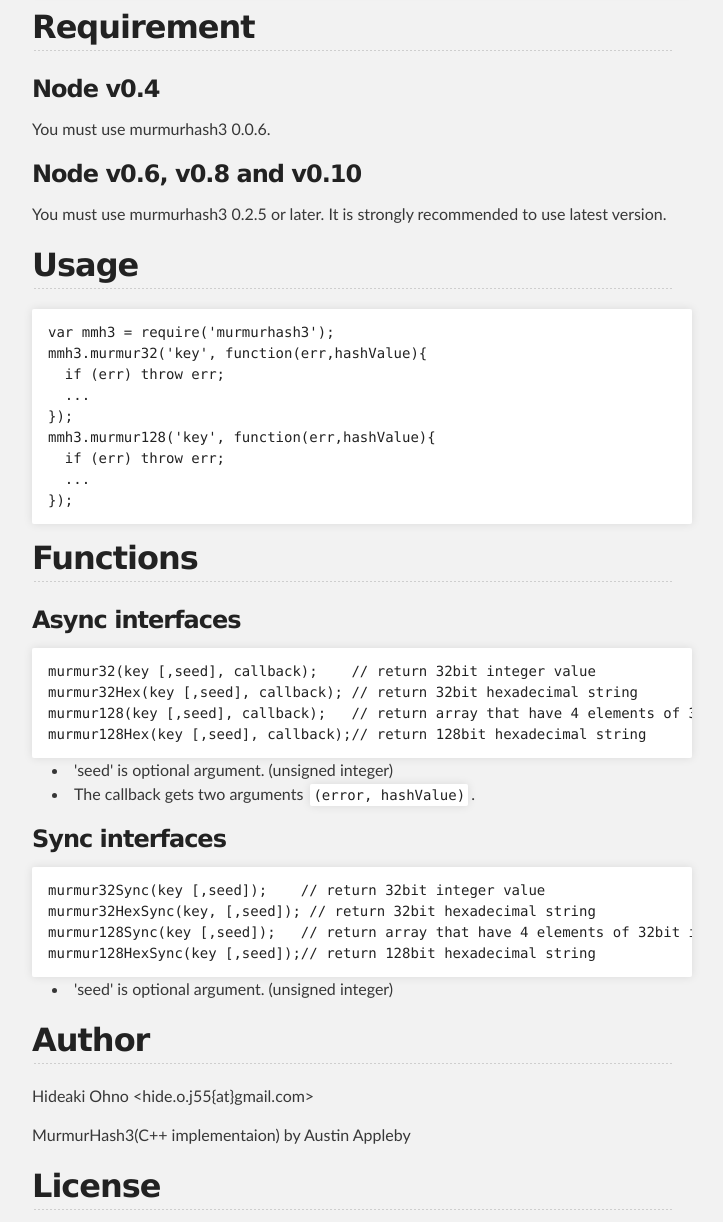
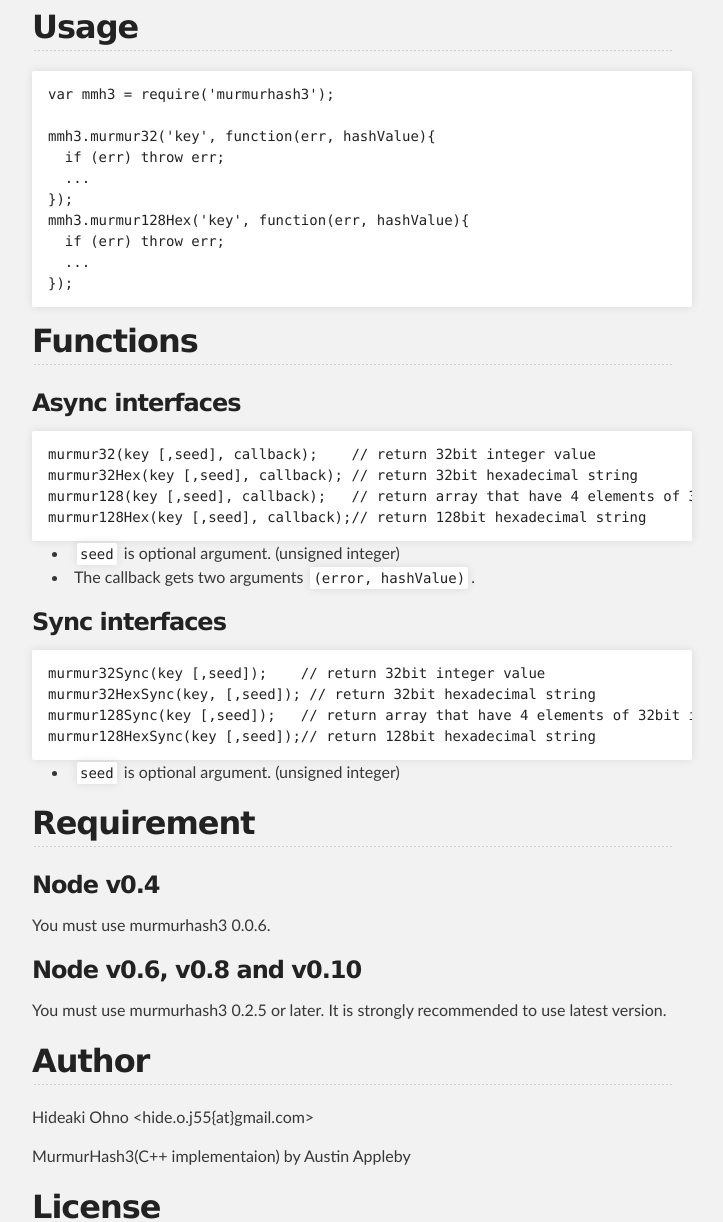
Before and after one commit to hideo55/node-murmurhash3, a plain HTML site: page index.html in a window 1280 px wide. Shown: the part 917-2139 px from the top of the page, without its empty margins (288-1011 px from the left). Drawn offline with Linux system fonts and the light colour scheme.

```diff
--- a/index.html
+++ b/index.html
@@ -39,7 +39,7 @@
 <p><a href="http://travis-ci.org/hideo55/node-murmurhash3"><img src="https://secure.travis-ci.org/hideo55/node-murmurhash3.png" alt="Build Status"></a></p>
 
 <h2>
-<a name="install" class="anchor" href="#install"><span class="octicon octicon-link"></span></a>Install</h2>
+<a name="installation" class="anchor" href="#installation"><span class="octicon octicon-link"></span></a>Installation</h2>
 
 <pre><code>$ npm install murmurhash3
 </code></pre>
@@ -51,28 +51,15 @@
 </code></pre>
 
 <h2>
-<a name="requirement" class="anchor" href="#requirement"><span class="octicon octicon-link"></span></a>Requirement</h2>
-
-<h3>
-<a name="node-v04" class="anchor" href="#node-v04"><span class="octicon octicon-link"></span></a>Node v0.4</h3>
-
-<p>You must use murmurhash3 0.0.6.</p>
-
-<h3>
-<a name="node-v06-v08-and-v010" class="anchor" href="#node-v06-v08-and-v010"><span class="octicon octicon-link"></span></a>Node v0.6, v0.8 and v0.10</h3>
-
-<p>You must use murmurhash3 0.2.5 or later.
-It is strongly recommended to use latest version.</p>
-
-<h2>
 <a name="usage" class="anchor" href="#usage"><span class="octicon octicon-link"></span></a>Usage</h2>
 
 <pre><code>var mmh3 = require('murmurhash3');
-mmh3.murmur32('key', function(err,hashValue){
+
+mmh3.murmur32('key', function(err, hashValue){
   if (err) throw err;
   ...
 });
-mmh3.murmur128('key', function(err,hashValue){
+mmh3.murmur128Hex('key', function(err, hashValue){
   if (err) throw err;
   ...
 });
@@ -91,7 +78,8 @@
 </code></pre>
 
 <ul>
-<li>'seed' is optional argument. (unsigned integer)</li>
+<li>
+<code>seed</code> is optional argument. (unsigned integer)</li>
 <li>The callback gets two arguments <code>(error, hashValue)</code>. </li>
 </ul><h3>
 <a name="sync-interfaces" class="anchor" href="#sync-interfaces"><span class="octicon octicon-link"></span></a>Sync interfaces</h3>
@@ -103,8 +91,23 @@
 </code></pre>
 
 <ul>
-<li>'seed' is optional argument. (unsigned integer)</li>
+<li>
+<code>seed</code> is optional argument. (unsigned integer)</li>
 </ul><h2>
+<a name="requirement" class="anchor" href="#requirement"><span class="octicon octicon-link"></span></a>Requirement</h2>
+
+<h3>
+<a name="node-v04" class="anchor" href="#node-v04"><span class="octicon octicon-link"></span></a>Node v0.4</h3>
+
+<p>You must use murmurhash3 0.0.6.</p>
+
+<h3>
+<a name="node-v06-v08-and-v010" class="anchor" href="#node-v06-v08-and-v010"><span class="octicon octicon-link"></span></a>Node v0.6, v0.8 and v0.10</h3>
+
+<p>You must use murmurhash3 0.2.5 or later.
+It is strongly recommended to use latest version.</p>
+
+<h2>
 <a name="author" class="anchor" href="#author"><span class="octicon octicon-link"></span></a>Author</h2>
 
 <p>Hideaki Ohno  &lt;hide.o.j55{at}gmail.com&gt;</p>
```
Also changed, not shown: params.json (+1 -1 lines).
